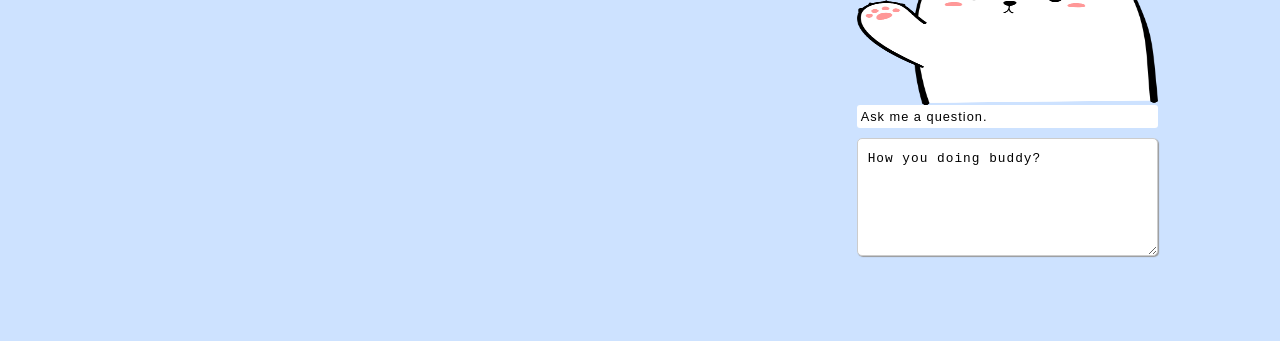
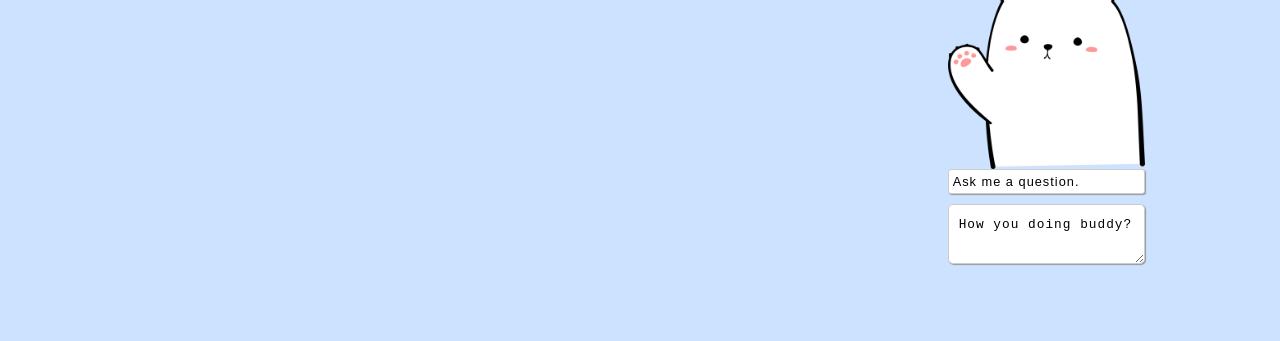
Before and after one commit to patrick-l-braun/new-forms, a plain HTML site: page index.html in a window 1280 px wide. Shown: the part 459-800 px from the top of the page. Drawn offline with Linux system fonts and the light colour scheme.

Commit message:
fixing styling of polar bear

```diff
--- a/index.html
+++ b/index.html
@@ -30,9 +30,7 @@
       <div id="question">
         <label for="story">Ask me a question.</label>
 
-        <textarea id="story" name="story" rows="5" cols="33">
-How you doing buddy? </textarea
-        >
+        <textarea id="story" name="story">How you doing buddy? </textarea>
       </div>
     </div>
   </body>
--- a/styles.css
+++ b/styles.css
@@ -41,6 +41,7 @@ body {
   opacity: 0.7;
   -webkit-transition: 0.2s;
   transition: opacity 0.2s;
+  appearance: slider-vertical;
 }
 
 .slider:hover {
@@ -78,7 +79,6 @@ textarea {
 
 textarea {
   padding: 10px;
-  max-width: 100%;
   line-height: 1.5;
   border-radius: 5px;
   border: 1px solid #ccc;
@@ -90,12 +90,13 @@ label {
   margin-bottom: 10px;
   background-color: white;
   padding: 4px;
+  border: 1px solid #ccc;
+  box-shadow: 1px 1px 1px #999;
   border-radius: 3px;
 }
 
 #polarbear {
-  grid-row: 6/8;
   grid-column: 8/9;
-  width: 100%;
-  height: 100%;
+  grid-row: 7/8;
+  max-width: 100%;
 }
```
